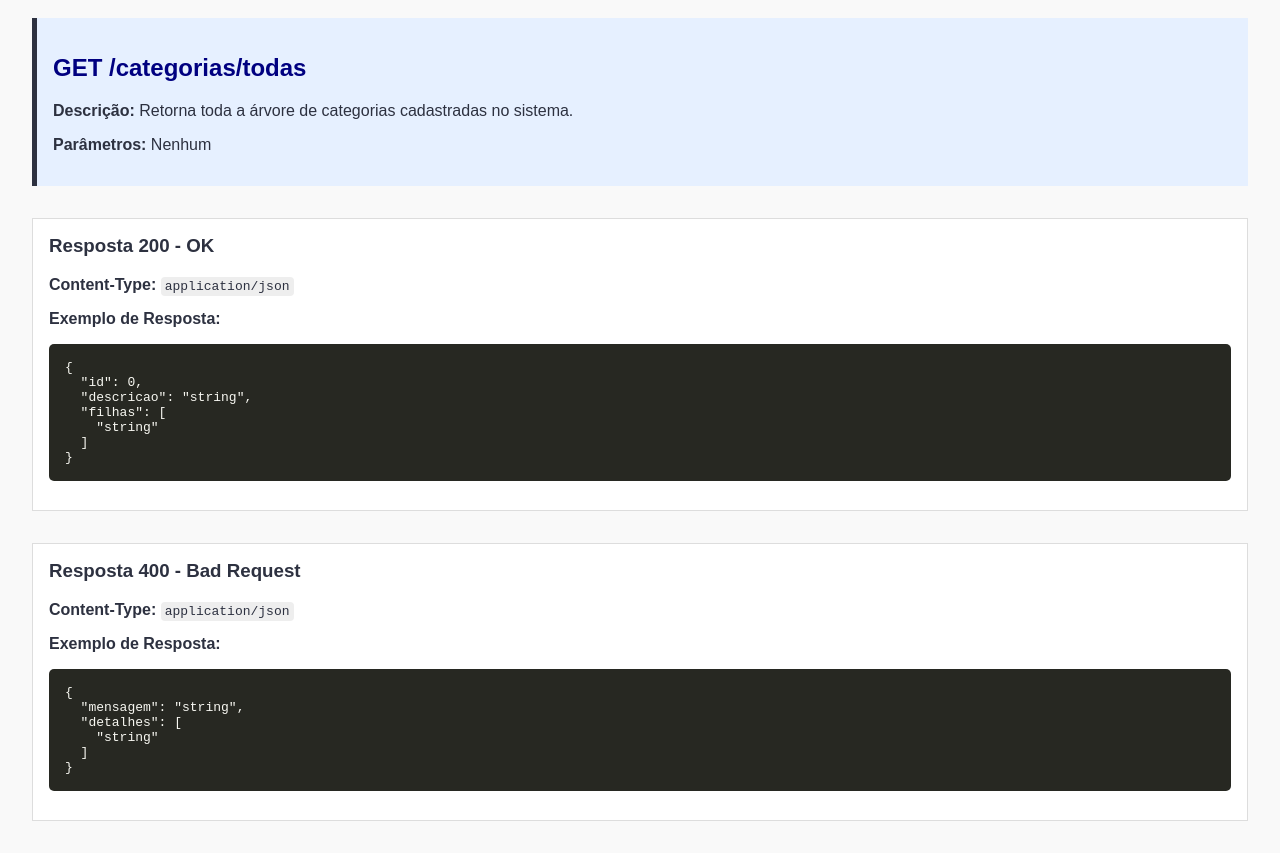
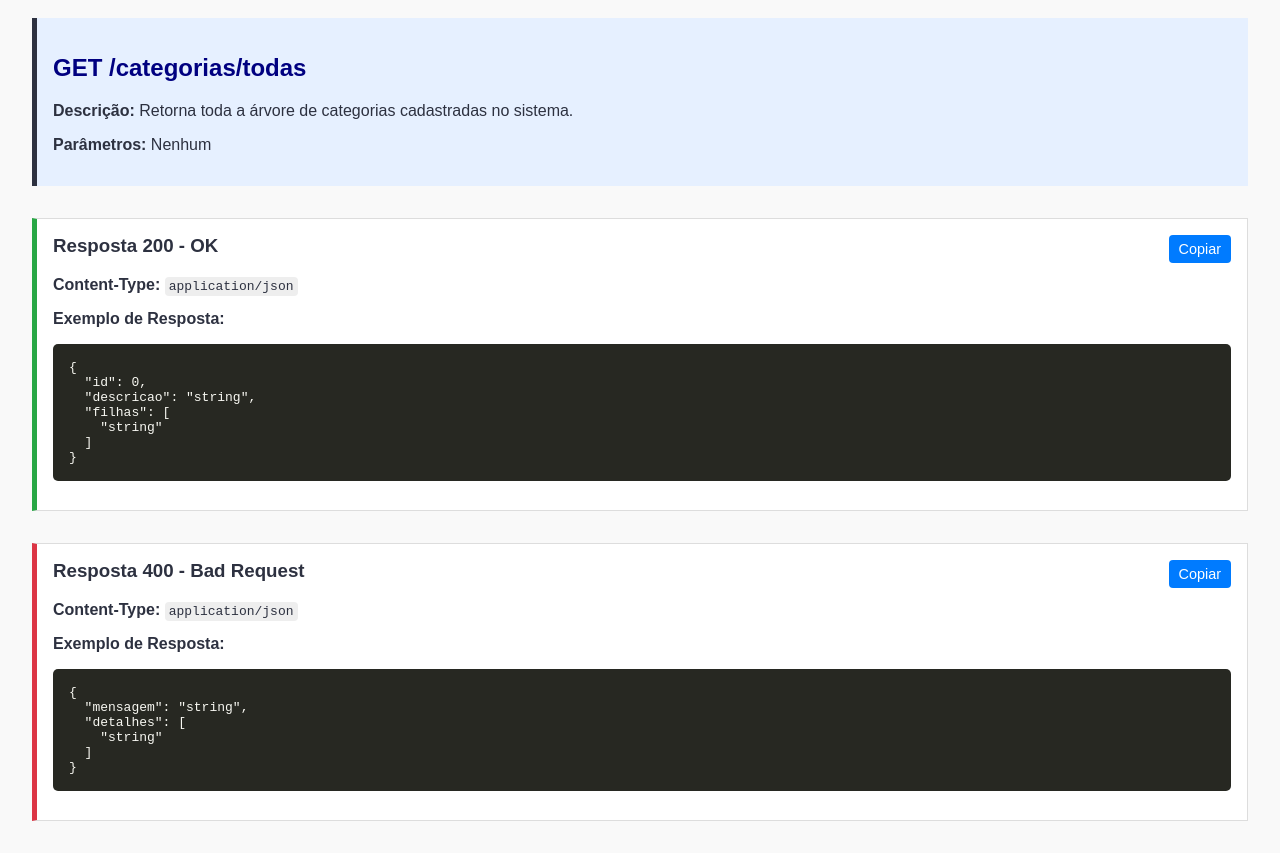
Before and after one commit to GTHPatrick/APIV3, a plain HTML site: page index.html in a window 1280 px wide. Shown: the part 72-925 px from the top of the page. Drawn offline with Linux system fonts and the light colour scheme.

Commit message:
Update index.html

```diff
--- a/index.html
+++ b/index.html
@@ -38,6 +38,13 @@
       padding: 1rem;
       border: 1px solid #ddd;
       margin-bottom: 2rem;
+      position: relative;
+    }
+    .success {
+      border-left: 5px solid #28a745;
+    }
+    .error {
+      border-left: 5px solid #dc3545;
     }
     .response h3 {
       margin-top: 0;
@@ -48,6 +55,21 @@
       padding: 1rem;
       overflow-x: auto;
       border-radius: 5px;
+    }
+    .copy-btn {
+      position: absolute;
+      top: 1rem;
+      right: 1rem;
+      background-color: #007bff;
+      color: white;
+      border: none;
+      padding: 6px 10px;
+      border-radius: 4px;
+      cursor: pointer;
+      font-size: 0.9rem;
+    }
+    .copy-btn:hover {
+      background-color: #0056b3;
     }
   </style>
 </head>
@@ -61,11 +83,12 @@
     <p><strong>Parâmetros:</strong> Nenhum</p>
   </div>
 
-  <div class="response">
+  <div class="response success">
     <h3>Resposta 200 - OK</h3>
     <p><strong>Content-Type:</strong> <code>application/json</code></p>
     <p><strong>Exemplo de Resposta:</strong></p>
-    <pre>{
+    <button class="copy-btn" onclick="copyToClipboard('successResponse')">Copiar</button>
+    <pre id="successResponse">{
   "id": 0,
   "descricao": "string",
   "filhas": [
@@ -74,11 +97,12 @@
 }</pre>
   </div>
 
-  <div class="response">
+  <div class="response error">
     <h3>Resposta 400 - Bad Request</h3>
     <p><strong>Content-Type:</strong> <code>application/json</code></p>
     <p><strong>Exemplo de Resposta:</strong></p>
-    <pre>{
+    <button class="copy-btn" onclick="copyToClipboard('errorResponse')">Copiar</button>
+    <pre id="errorResponse">{
   "mensagem": "string",
   "detalhes": [
     "string"
@@ -86,5 +110,16 @@
 }</pre>
   </div>
 
+  <script>
+    function copyToClipboard(elementId) {
+      const text = document.getElementById(elementId).innerText;
+      navigator.clipboard.writeText(text).then(() => {
+        alert('Copiado para a área de transferência!');
+      }, err => {
+        alert('Erro ao copiar: ' + err);
+      });
+    }
+  </script>
+
 </body>
 </html>
```
